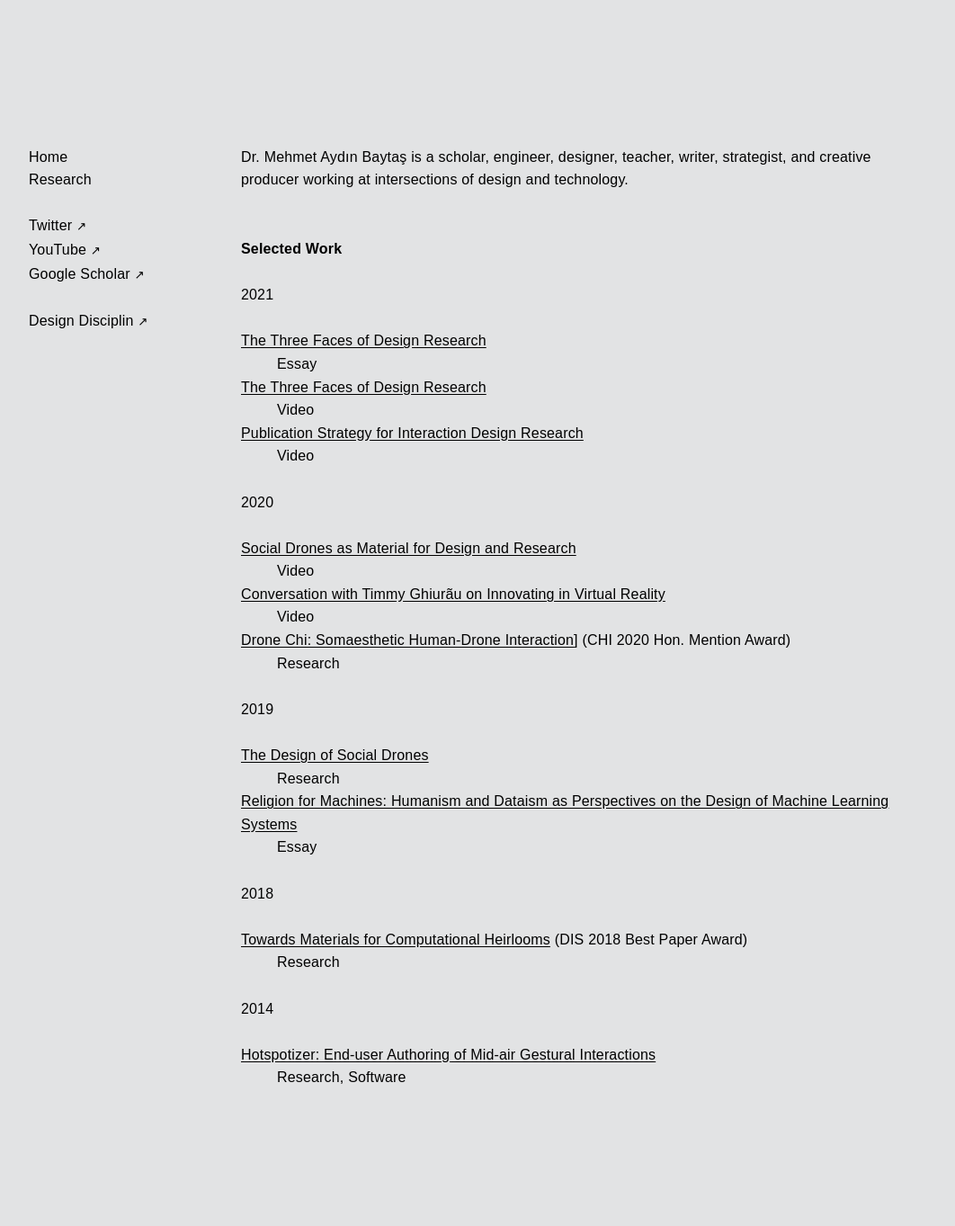
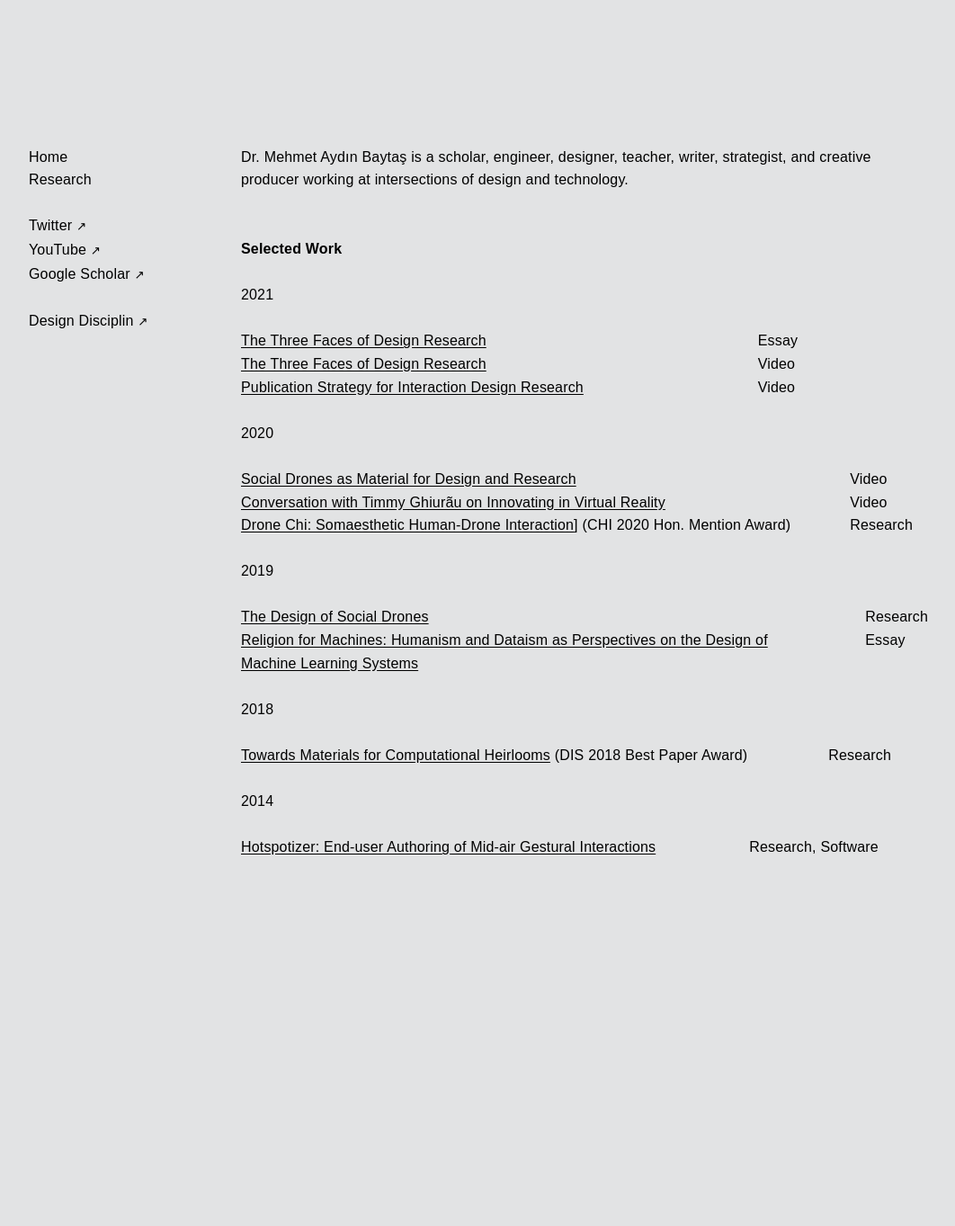
Before and after one commit to l77l77/mbaytas.github.io, a Jekyll site: the page built from README.md, in a window 1280 px wide. Shown: the whole page at 90% size, without its empty margins (108-1170 px from the left). Built offline with Jekyll 4.4.1, drawn with Linux system fonts in a browser that asks for light colours; some web fonts are replaced; our own code applies the rules of GitHub Pages for plain Markdown files; comment, search, counter and statistics services are not loaded; after the commit the page ends 1107 px from its top, so only the background shows below that.

Commit message:
Update default.html

```diff
--- a/_layouts/default.html
+++ b/_layouts/default.html
@@ -116,6 +116,7 @@
       dl {
         display: grid;
         grid-column-gap: 1vmin;
+        grid-template-columns: auto auto;
       }
 
       /* Misc */
```
